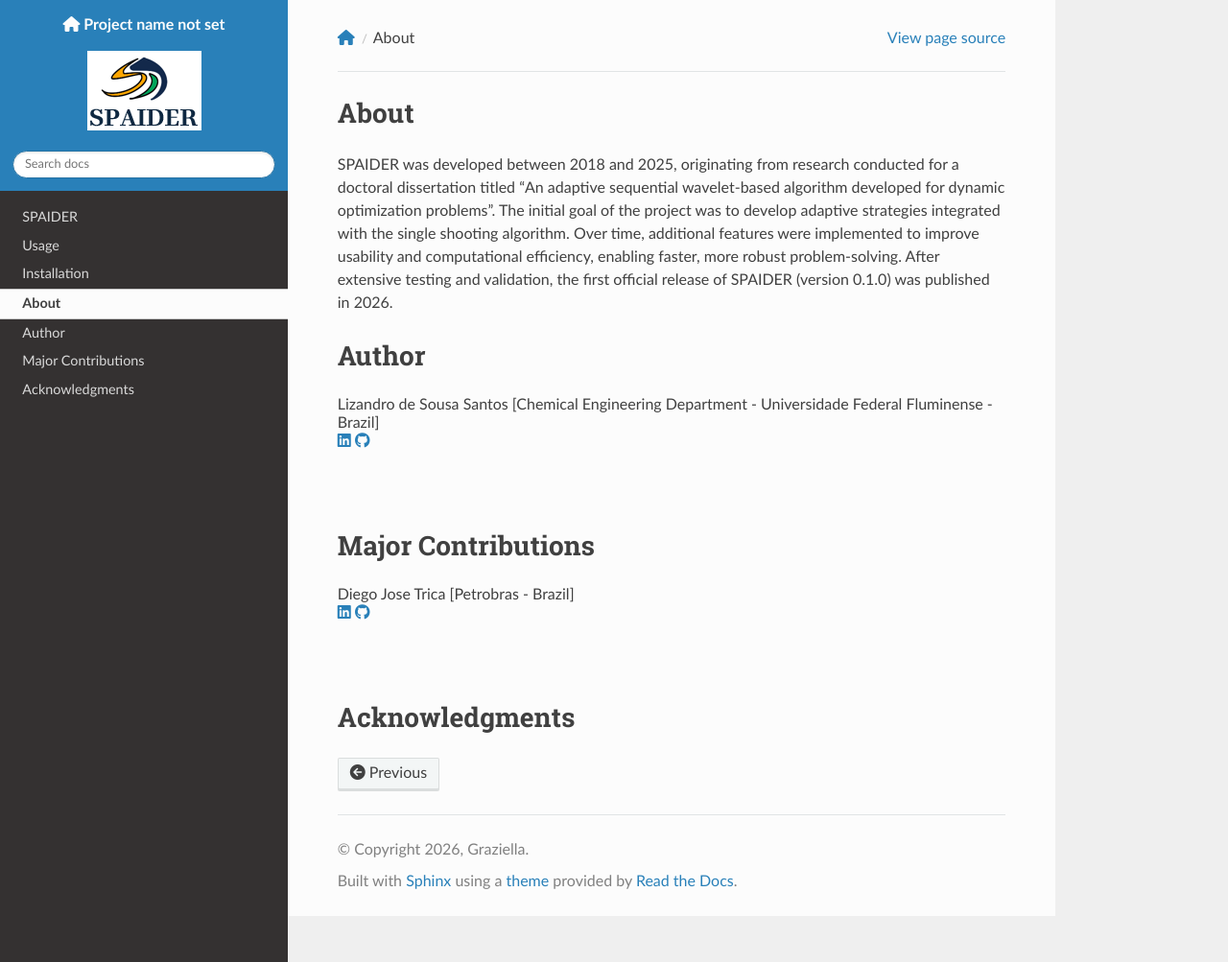
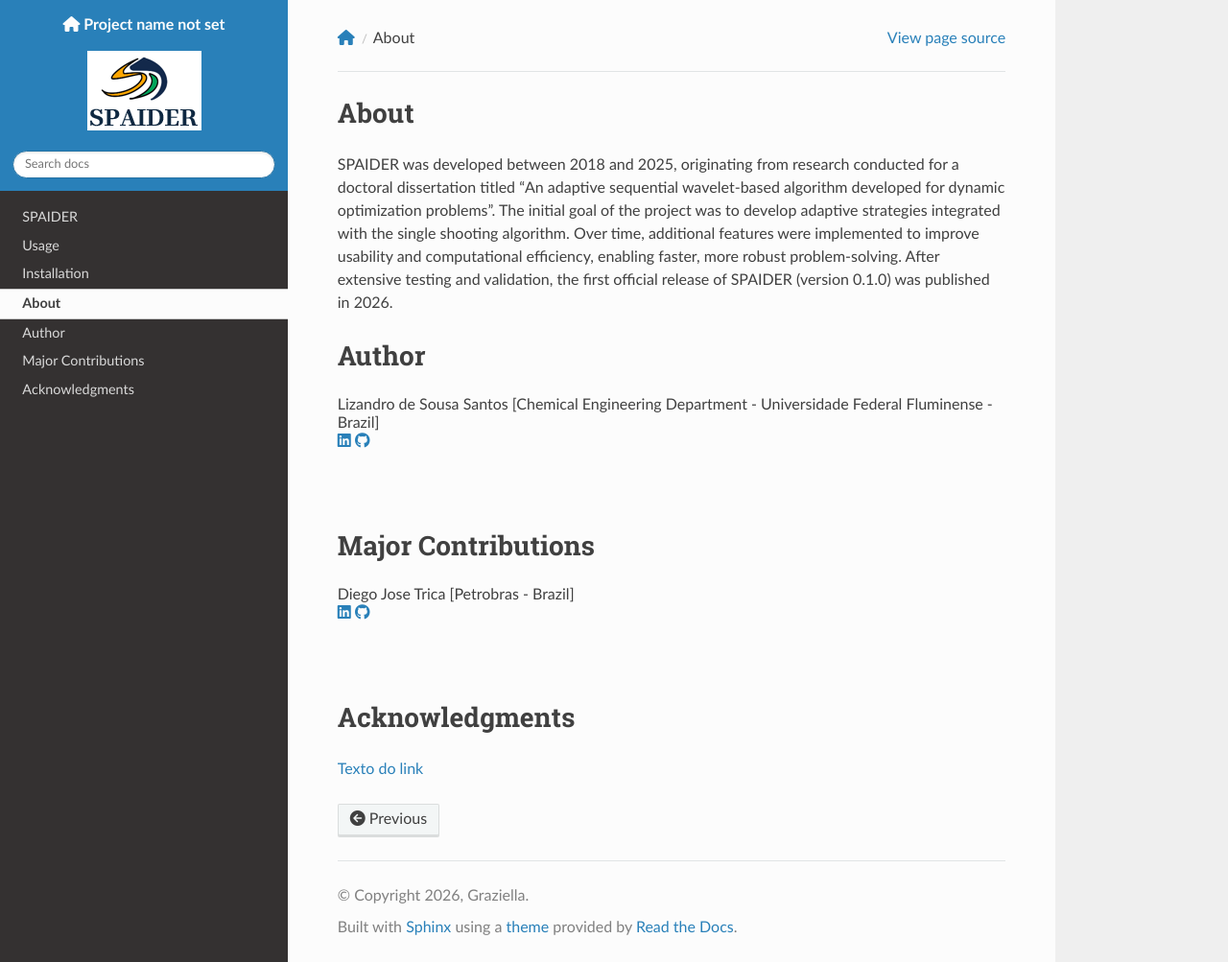
Before and after one commit to LizandroCloud/SPAIDER-M, a Sphinx documentation site: the page built from docs/source/about.rst, in a window 1280 px wide and 1003 px high. Shown: the whole window at 96% size. Built offline with Sphinx 7.4.7 and the Read the Docs theme 3.1.0, drawn with Linux system fonts in a browser that asks for light colours.

Commit message:
Update about.rst

```diff
--- a/docs/source/about.rst
+++ b/docs/source/about.rst
@@ -37,3 +37,5 @@ Major Contributions
 
 Acknowledgments
 ===================
+
+`Texto do link <https://www.exemplo.com>`_
```
